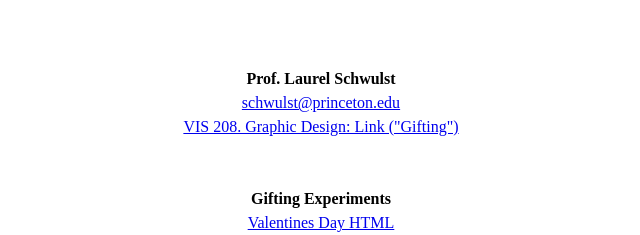
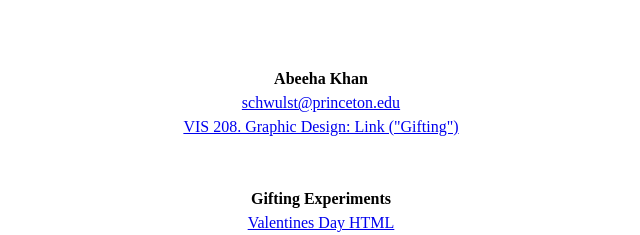
Before and after one commit to AbeehaKhan-27/html-profile, a plain HTML site: page index.html in a window 1280 px wide. Shown: the part 387-622 px from the top of the page, 319-959 px from the left. Drawn offline with Linux system fonts and the light colour scheme.

Commit message:
refactor: changed name

```diff
--- a/index.html
+++ b/index.html
@@ -60,7 +60,7 @@
 
       <br /><br /><br />
 
-      <b>Prof. Laurel Schwulst</b><br />
+      <b>Abeeha Khan</b><br />
       <a href="mailto: ak0212@princeton.edu">schwulst@princeton.edu</a><br />
       <a href="https://www.are.na/princeton-vis-208-gifting-spring-2025/gifting-abeeha"
         >VIS 208. Graphic Design: Link ("Gifting")</a
```
